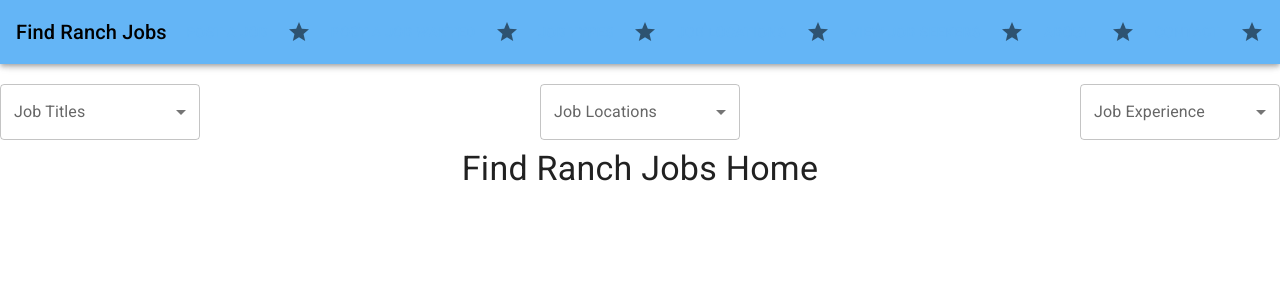
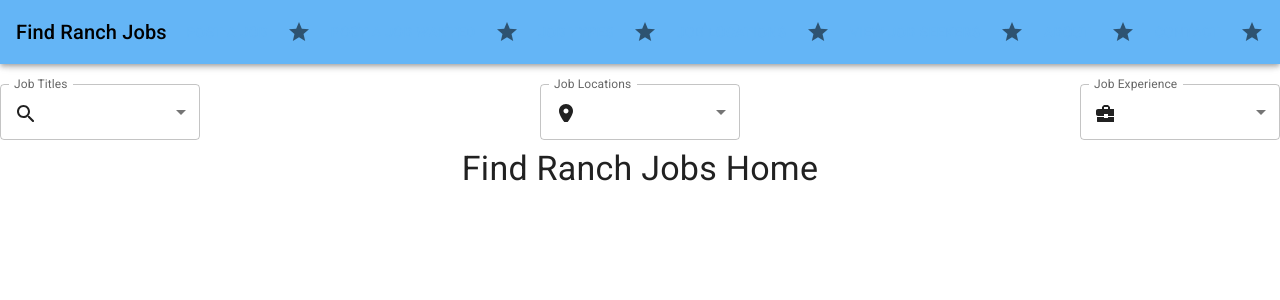
Before and after one commit to jackson-sandland/find-ranch-jobs, a React (Create React App) app: page / in a window 1280 px wide. Shown: the top 300 px of the page. Built offline with nearby package versions, Linux system fonts and the light colour scheme.

Commit message:
adds icons to MenuItens on filterBar

```diff
--- a/src/components/module/filterBar.tsx
+++ b/src/components/module/filterBar.tsx
@@ -1,5 +1,8 @@
 import { useState, ChangeEvent } from "react";
-import { Stack, TextField, MenuItem } from "@mui/material";
+import { Icon, Stack, TextField, MenuItem } from "@mui/material";
+import SearchIcon from "@mui/icons-material/Search";
+import LocationOnIcon from "@mui/icons-material/LocationOn";
+import BusinessCenterIcon from "@mui/icons-material/BusinessCenter";
 import { JobExperience, JobLocations, JobTitles } from "src/components/module/filterBarConstants";
 // https://dribbble.com/shots/21587286-Job-Search-Platform
 
@@ -29,19 +32,44 @@ const FilterBar = () => {
   };
 
   const filterOptions = [
-    { label: "Job Titles", options: JobTitles, onChange: handleJobTitleChange },
-    { label: "Job Locations", options: JobLocations, onChange: handleJobLocationChange },
-    { label: "Job Experience", options: JobExperience, onChange: handleJobExperienceChange },
+    {
+      label: "Job Titles",
+      options: JobTitles,
+      onChange: handleJobTitleChange,
+      icon: <SearchIcon />,
+    },
+    {
+      label: "Job Locations",
+      options: JobLocations,
+      onChange: handleJobLocationChange,
+      icon: <LocationOnIcon />,
+    },
+    {
+      label: "Job Experience",
+      options: JobExperience,
+      onChange: handleJobExperienceChange,
+      icon: <BusinessCenterIcon />,
+    },
   ];
 
   return (
     <Stack direction="row" justifyContent="space-between" spacing={2} sx={{ marginTop: "20px" }}>
-      {filterOptions.map(({ label, options, onChange }) => (
+      {filterOptions.map(({ label, options, onChange, icon }) => (
         <TextField
+          key={label}
           select
           label={label}
-          sx={{ minWidth: "200px", width: "200px" }} // Adjust the width as needed
+          sx={{ minWidth: "200px", width: "200px" }}
           onChange={onChange}
+          InputProps={{
+            startAdornment: (
+              <Icon
+                sx={{ marginRight: 1, fontSize: 20 }} // Adjust the icon size and margin as needed
+              >
+                {icon}
+              </Icon>
+            ),
+          }}
         >
           {renderSelectOptions(options)}
         </TextField>
--- a/src/layout/TopBar/TopBar.tsx
+++ b/src/layout/TopBar/TopBar.tsx
@@ -1,6 +1,6 @@
 import { Fragment } from "react";
 import { AppBar, Button, Toolbar, Typography, IconButton } from "@mui/material";
-import { FunctionComponent, ReactNode } from "react";
+import { FC, ReactNode } from "react";
 import StarIcon from "@mui/icons-material/Star";
 
 interface TopBarProps {
@@ -23,7 +23,7 @@ const buttonTitles = [
  * Renders TopBar composition
  * @component TopBar
  */
-const TopBar: FunctionComponent<TopBarProps> = ({ endNode, title = "", ...restOfProps }) => {
+const TopBar: FC<TopBarProps> = ({ endNode, title = "", ...restOfProps }) => {
   const renderButtons = () => {
     return buttonTitles.map((buttonTitle, index) => (
       <Fragment key={index}>
```
Also changed, not shown: 1 other file (tests, documents, lock files or other folders).
